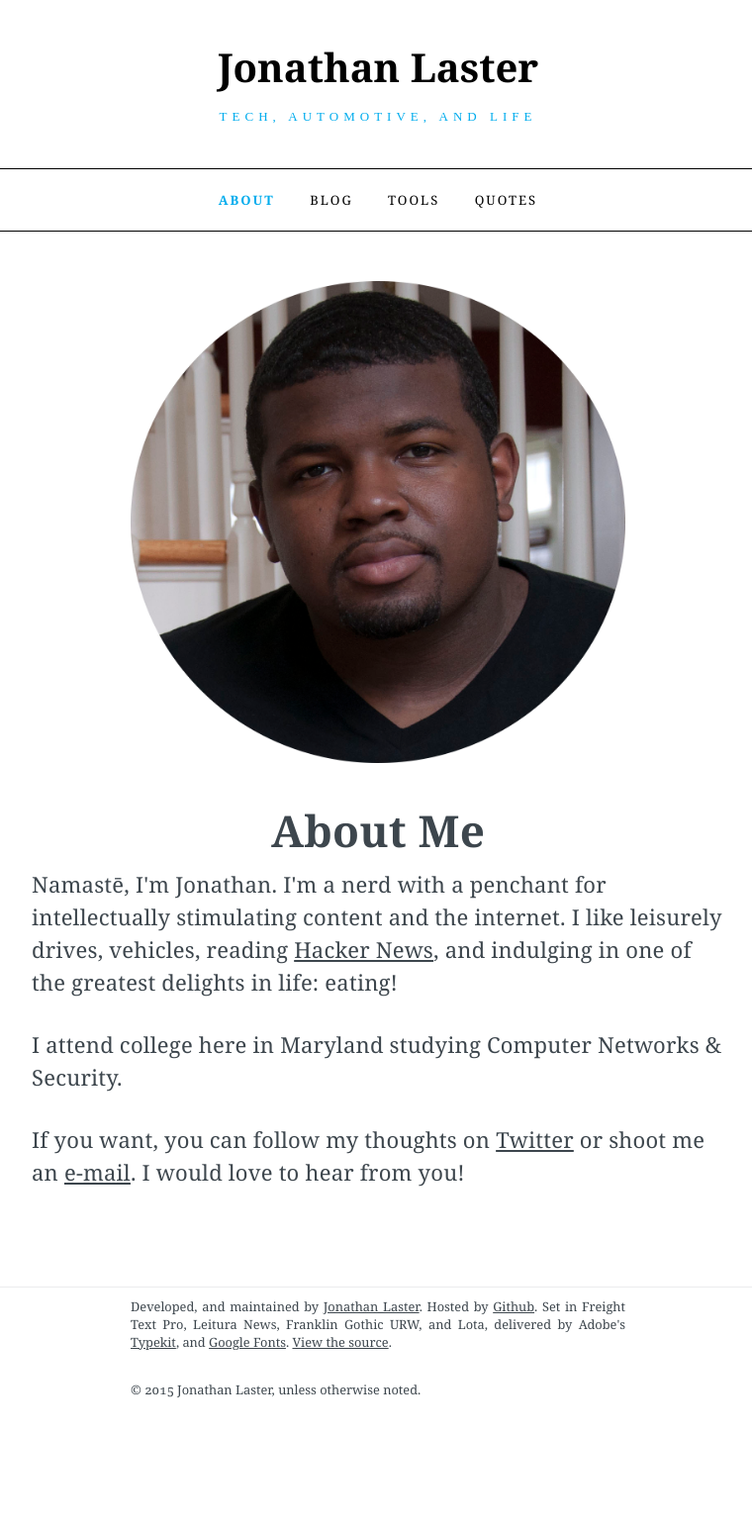
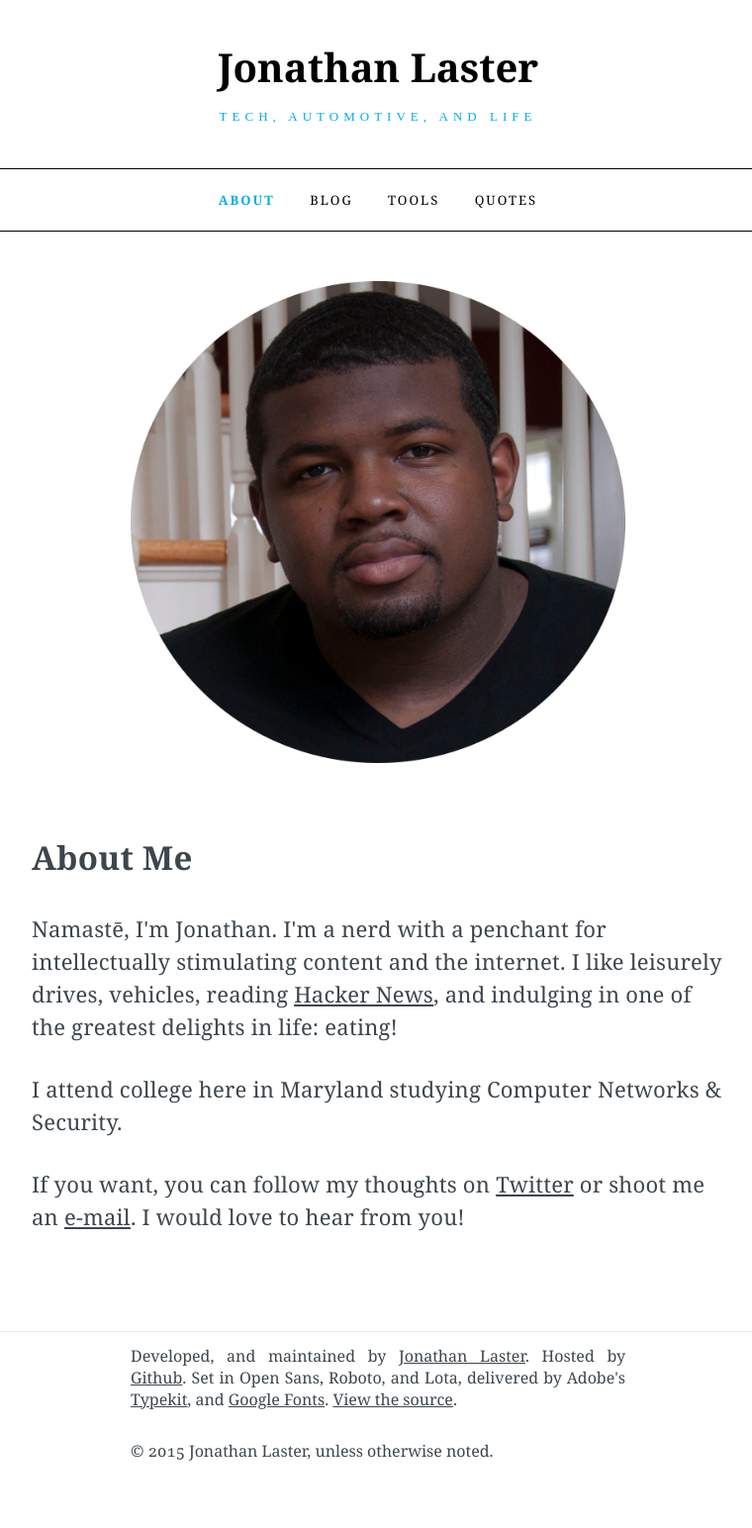
Before and after one commit to last-dev/jdl.io, a Jekyll site: the page built from index.html, in a window 1280 px wide. Shown: the whole page at 99% size, without its empty margins (258-1018 px from the left). Built offline with Jekyll 4.4.1, drawn with Linux system fonts in a browser that asks for light colours; nearby versions of some CDN libraries; before the commit the page ends 1478 px from its top, so only the background shows below that.

Commit message:
HTML clean up

```diff
--- a/_includes/footer.html
+++ b/_includes/footer.html
@@ -1,8 +1,8 @@
 <footer class="wrap footer buffer">
-    <section class="small colophon">
+    <section class="colophon">
         <p>Developed, and maintained by <a href="{{site.baseurl}}/">Jonathan Laster</a>.
-        Hosted by <a href="http://github.com">Github</a>. Set in Freight Text Pro, Leitura News, Franklin Gothic URW, and Lota, delivered by Adobe's
-        <a href="http://typekit.com">Typekit</a>, and <a href="https://www.google.com/fonts">Google Fonts</a>. <a href="https://github.com/GoodKaws/jonathan-laster">View the source</a>.</p>
+        Hosted by <a href="http://github.com">Github</a>. Set in Open Sans, Roboto, and Lota, delivered by Adobe's
+        <a href="http://typekit.com">Typekit</a>, and <a href="https://www.google.com/fonts">Google Fonts</a>. <a href="https://github.com/GoodKaws/laster.co">View the source</a>.</p>
 
         <p><span class="copy">©</span> <span id="footerDate"></span> Jonathan Laster, unless otherwise noted.</p>
     </section>
--- a/_layouts/page.html
+++ b/_layouts/page.html
@@ -8,9 +8,7 @@
         {% include header.html %}
 
         <main class="wrap">
-        	<header class="pageTitle">
-				    <h1>{{page.title}}</h1>
-          </header>
+				  <h1>{{page.title}}</h1>
           <div class="page-content">
           	 {{ content }}
           </div>
--- a/_layouts/post.html
+++ b/_layouts/post.html
@@ -3,8 +3,8 @@ layout: default
 ---
 
 
-<div class="blogTitle" id="reduce"><a href="{{post.url}}">{{page.title}}</a></div>
-<div class="blogDate">{{ page.date | date: "%b %-d, %Y" }}{% if page.author %} • {{ page.author }}{% endif %}{% if page.meta %} • {{ page.meta }}{% endif %}</div>
+<h2 id="reduce"><a href="{{post.url}}">{{page.title}}</a></h2>
+<div class="blogDate">{{ page.date | date: "%b %-d, %Y" }}</div>
 
 
 <article class="post-content">
--- a/index.html
+++ b/index.html
@@ -7,7 +7,7 @@ title: About | Jonathan D. Laster
 	<img alt="Jonathan Laster" src="img/Portrait_Circle.png">
 </div>
 
-<div class="blogTitle">About Me</div>
+<h2>About Me</h2>
 
 <p><span id="greeting"></span>, I'm Jonathan. I'm a nerd with a penchant for intellectually stimulating content and the internet. I like leisurely drives, vehicles, reading <a href="https://news.ycombinator.com">Hacker News</a>, and indulging in one of the greatest delights in life: eating!</p>
 
```
